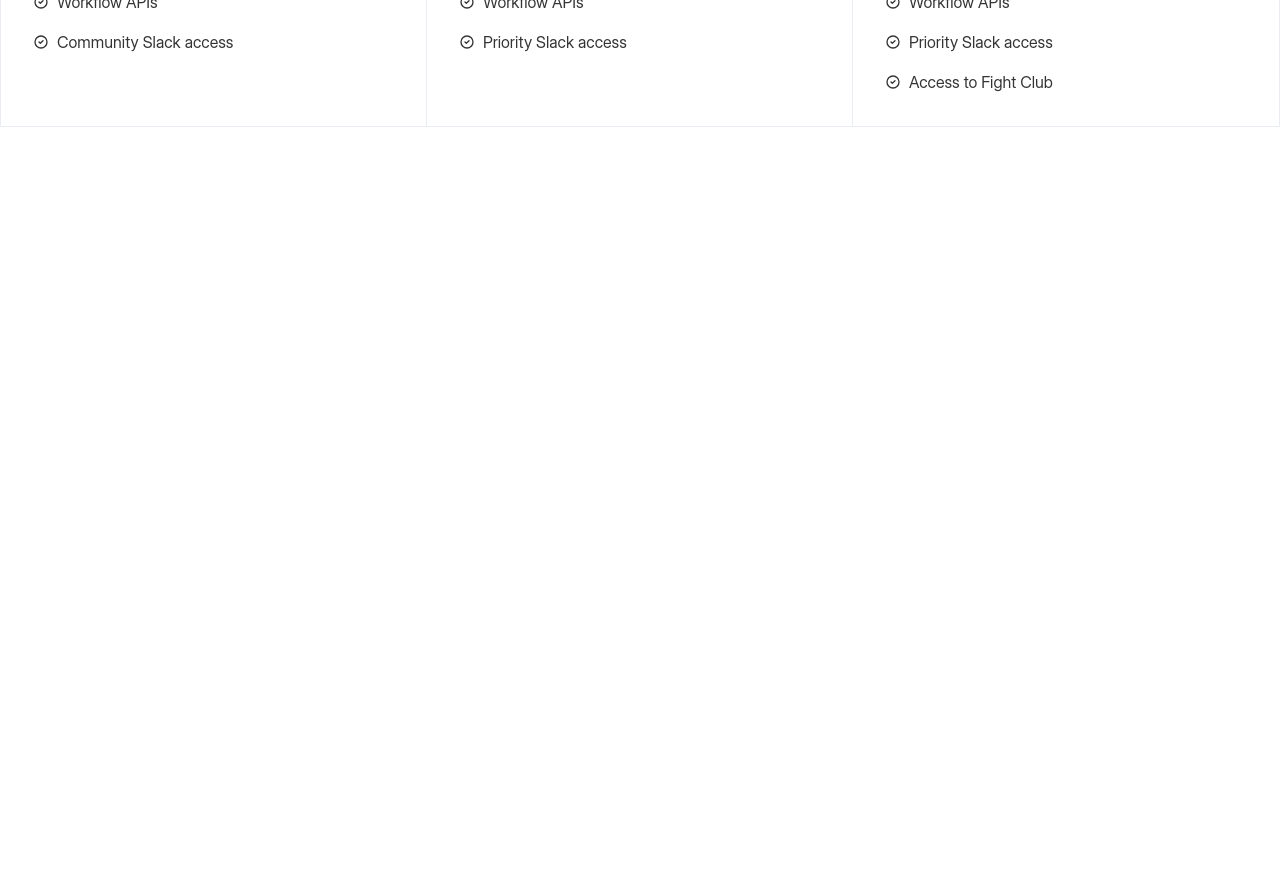
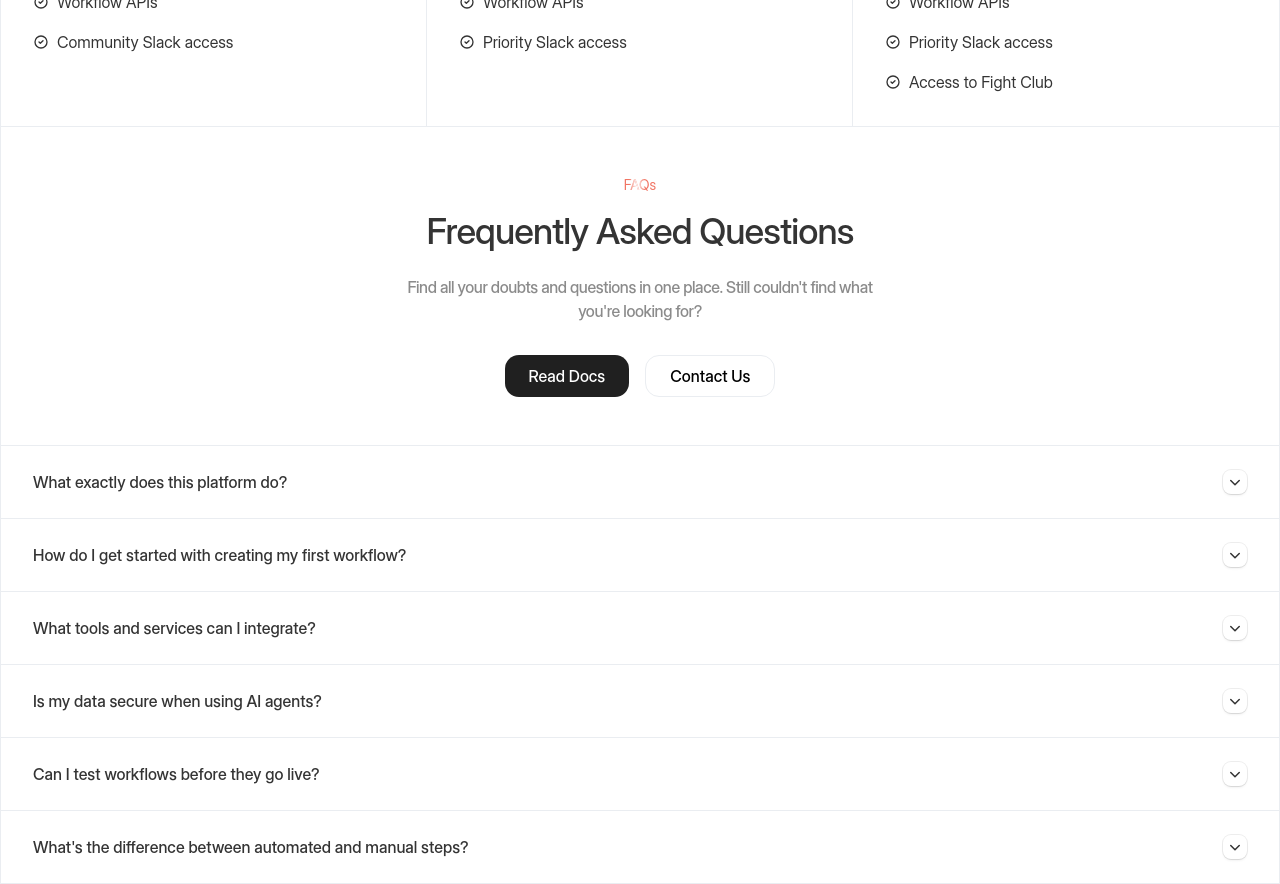
Before and after one commit to ispasdani/dbluna, a Next.js app: page / in a window 1280 px wide. Shown: the part 6360-7244 px from the top of the page. Before the commit the page ends 6487 px from the top, so only its background shows below. Built offline with nearby package versions, Linux system fonts and the light colour scheme; no server answers.

Commit message:
faq section added

```diff
--- a/app/(marketing)/page.tsx
+++ b/app/(marketing)/page.tsx
@@ -2,6 +2,7 @@ import { DivideX } from "@/components/general/divideX";
 import { HeroImage } from "@/components/general/heroImage";
 import { AgenticIntelligence } from "@/components/sections/agenticItelligence/agenticItenlligence";
 import { Benefits } from "@/components/sections/benefits";
+import { FAQs } from "@/components/sections/faq";
 import { Hero } from "@/components/sections/hero";
 import { HowItWorks } from "@/components/sections/howItWorks/howItWorks";
 import { LogoCloud } from "@/components/sections/logoCloud";
@@ -28,6 +29,8 @@ export default function Home() {
       <DivideX />
       <Pricing />
       <DivideX />
+      <FAQs />
+      <DivideX />
     </main>
   );
 }
--- /dev/null
+++ b/components/sections/faq.tsx
@@ -0,0 +1,158 @@
+"use client";
+import React, { useMemo, useState } from "react";
+import { AnimatePresence, motion } from "motion/react";
+import useMeasure from "react-use-measure";
+import { Container } from "../general/container";
+import { Badge } from "../general/badge";
+import { SectionHeading } from "../general/sectionHeading";
+import { SubHeading } from "../general/subHeading";
+import { Button } from "../general/button";
+import { DivideX } from "../general/divideX";
+import { faqs } from "@/constants/faq";
+
+const ChevronDownIcon = (
+  props: React.SVGProps<SVGSVGElement> & { rotated?: boolean }
+) => {
+  const { rotated, className, ...rest } = props;
+  return (
+    <svg
+      width="16"
+      height="16"
+      viewBox="0 0 16 16"
+      fill="none"
+      xmlns="http://www.w3.org/2000/svg"
+      className={className}
+      {...rest}
+    >
+      <path
+        d="M3.75 6.5L8 10.75L12.25 6.5"
+        stroke="currentColor"
+        strokeWidth="1.5"
+        strokeLinecap="round"
+        strokeLinejoin="round"
+      />
+    </svg>
+  );
+};
+
+export const FAQs = () => {
+  const [openItems, setOpenItems] = useState<Set<number>>(new Set());
+
+  const toggle = (index: number) => {
+    setOpenItems((prev) => {
+      const next = new Set(prev);
+      if (next.has(index)) next.delete(index);
+      else next.add(index);
+      return next;
+    });
+  };
+
+  return (
+    <Container className="border-divide flex flex-col items-center border-x pt-12">
+      <Badge text="FAQs" />
+      <SectionHeading className="mt-4">
+        Frequently Asked Questions
+      </SectionHeading>
+
+      <SubHeading as="p" className="mx-auto mt-6 max-w-lg px-2">
+        Find all your doubts and questions in one place. Still couldn't find
+        what you're looking for?
+      </SubHeading>
+      <div className="mt-8 mb-12 flex w-full flex-col justify-center gap-4 px-4 sm:flex-row">
+        <Button variant="primary" className="w-full sm:w-auto">
+          Read Docs
+        </Button>
+        <Button
+          as="a"
+          href="mailto:support@example.com"
+          variant="secondary"
+          className="w-full sm:w-auto"
+        >
+          Contact Us
+        </Button>
+      </div>
+      <DivideX />
+      <div className="divide-divide w-full divide-y">
+        {faqs.map((item, index) => (
+          <AccordionItem
+            key={item.question}
+            index={index}
+            question={item.question}
+            answer={item.answer}
+            isOpen={openItems.has(index)}
+            onToggle={() => toggle(index)}
+          />
+        ))}
+      </div>
+    </Container>
+  );
+};
+
+const AccordionItem = ({
+  index,
+  question,
+  answer,
+  isOpen,
+  onToggle,
+}: {
+  index: number;
+  question: string;
+  answer: string;
+  isOpen: boolean;
+  onToggle: () => void;
+}) => {
+  const [ref, { height }] = useMeasure();
+  const targetHeight = useMemo(() => (isOpen ? height : 0), [isOpen, height]);
+
+  return (
+    <div className="group">
+      <button
+        type="button"
+        aria-expanded={isOpen}
+        aria-controls={`faq-panel-${index}`}
+        onClick={onToggle}
+        className="flex w-full items-center justify-between gap-4 px-8 py-6 text-left"
+      >
+        <span className="text-charcoal-700 text-base font-medium dark:text-neutral-100">
+          {question}
+        </span>
+        <motion.span
+          className="text-charcoal-700 shadow-aceternity inline-flex size-6 items-center justify-center rounded-md bg-white dark:bg-neutral-950"
+          initial={false}
+          animate={{ rotate: isOpen ? 180 : 0 }}
+          transition={{ duration: 0.25 }}
+        >
+          <ChevronDownIcon className="dark:text-neutral-100" />
+        </motion.span>
+      </button>
+
+      <motion.div
+        id={`faq-panel-${index}`}
+        role="region"
+        aria-hidden={!isOpen}
+        initial={false}
+        animate={{ height: targetHeight, opacity: isOpen ? 1 : 0 }}
+        transition={{ height: { duration: 0.35 }, opacity: { duration: 0.2 } }}
+        className="overflow-hidden px-8"
+        onClick={onToggle}
+      >
+        <div ref={ref} className="pr-2 pb-5 pl-2 sm:pr-0 sm:pl-0">
+          <AnimatePresence mode="popLayout">
+            {isOpen && (
+              <motion.p
+                key="content"
+                initial={{ y: -6, opacity: 0 }}
+                animate={{ y: 0, opacity: 1 }}
+                exit={{ y: -6, opacity: 0 }}
+                transition={{ duration: 0.25 }}
+                className="text-gray-600 dark:text-neutral-400"
+              >
+                {answer}
+              </motion.p>
+            )}
+          </AnimatePresence>
+        </div>
+      </motion.div>
+    </div>
+  );
+};
--- /dev/null
+++ b/constants/faq.ts
@@ -0,0 +1,32 @@
+export const faqs = [
+  {
+    question: "What exactly does this platform do?",
+    answer:
+      "Our platform lets you design, deploy, and manage AI-powered agentic workflows that can combine both automated (AI) and manual steps. These workflows connect to your existing tools (like Slack, Notion, or Google Sheets) and use AI agents to complete tasks.",
+  },
+  {
+    question: "How do I get started with creating my first workflow?",
+    answer:
+      "Start by using our drag-and-drop interface to design your workflow. Connect the tools you already use, define the steps (both AI and manual), and test everything in our sandbox environment before deploying. No coding required.",
+  },
+  {
+    question: "What tools and services can I integrate?",
+    answer:
+      "We support hundreds of integrations including Slack, Notion, Google Workspace, Salesforce, GitHub, Zapier, and many more. You can also connect custom APIs and databases through our flexible connector system.",
+  },
+  {
+    question: "Is my data secure when using AI agents?",
+    answer:
+      "Yes, we take security seriously. All data is encrypted in transit and at rest, we're SOC 2 compliant, and you maintain full control over what data your agents can access. Agents only interact with the specific tools and data you explicitly authorize.",
+  },
+  {
+    question: "Can I test workflows before they go live?",
+    answer:
+      "Absolutely. Our sandbox environment lets you preview and debug workflow logic safely before deployment. You can test different scenarios, validate agent behavior, and ensure everything works as expected without affecting your live systems.",
+  },
+  {
+    question: "What's the difference between automated and manual steps?",
+    answer:
+      "Automated steps are handled entirely by AI agents (like data analysis, content generation, or API calls), while manual steps require human input or approval. You can mix both types to create workflows that leverage AI efficiency while maintaining human oversight where needed.",
+  },
+];
```
